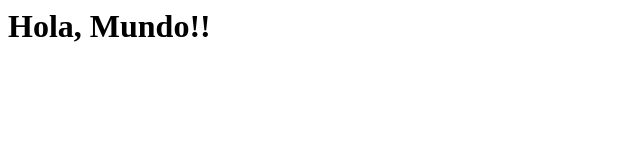
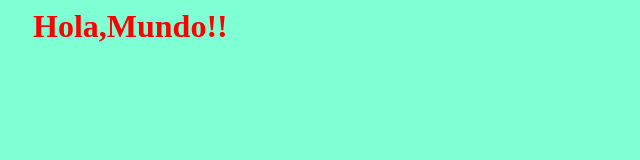
Before and after one commit to raff137/rafa1, a plain HTML site: page index.html in a window 1280 px wide. Shown: the whole page, without its empty margins (0-640 px from the left). Drawn offline with Linux system fonts and the light colour scheme.

Commit message:
version2

```diff
--- a/index.html
+++ b/index.html
@@ -1,11 +1,12 @@
 <html lang="en">
 <head>
-    <meta charset="UTF-8">
-    <meta http-equiv="X-UA-Compatible" content="IE=edge">
-    <meta name="viewport" content="width=device-width, initial-scale=1.0">
-    <title>Document</title>
+ <meta charset="UTF-8">
+ <meta http-equiv="X-UA-Compatible" content="IE=edge">
+ <meta name="viewport" content="width=device-width, initialscale=1.0">
+ <title>Document</title>
+ <link rel="stylesheet" href="./mystyles.css">
 </head>
 <body>
-    <h1>Hola, Mundo!!</h1>
+ <h1>Hola,Mundo!!</h1>
 </body>
 </html>
--- /dev/null
+++ b/mystyles.css
@@ -0,0 +1,7 @@
+body{
+    background-color: aquamarine;
+   }
+   h1{
+    color: red;
+    margin-left: 25px;
+   }
```
